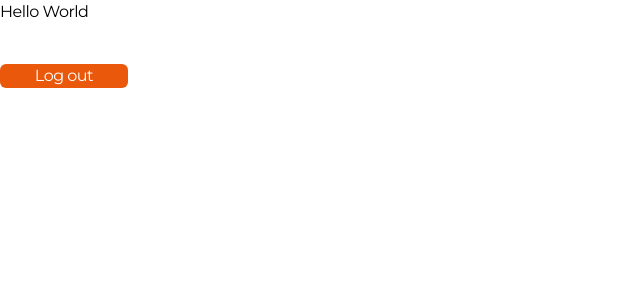
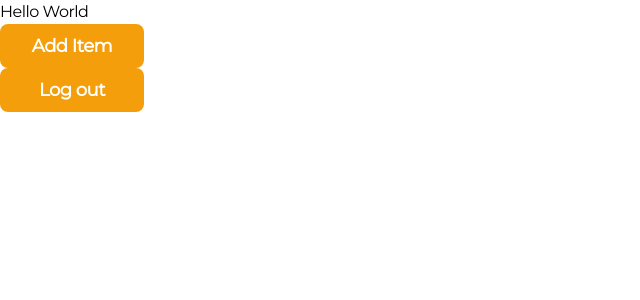
Before and after one commit to vshypivdychgonewfirecom/train-todo-app, a React (Create React App) app: page / in a window 1280 px wide. Shown: the top 300 px of the page, without its empty margins (0-640 px from the left). Built offline with nearby package versions, Linux system fonts and the light colour scheme; sample sign-in values are in the browser's storage.

Commit message:
feat: add "add item" button into dashboard page

```diff
--- /dev/null
+++ b/src/components/CustomButton/index.tsx
@@ -0,0 +1,18 @@
+export default (props: {
+  text: string;
+  onClick: Function;
+  className?: string;
+  disabled?: boolean;
+  id?: string;
+}) => (
+  <button
+    className={`w-full sm:w-36 mb-3 sm:mb-0 py-2 px-5
+  bg-amber-500 text-base sm:text-lg font-bold
+  text-white rounded-lg hover:bg-amber-400 disabled:bg-gray-300 ${props.className}`}
+    id={props.id}
+	disabled={props.disabled}
+	onClick={() => props.onClick()}
+  >
+    {props.text}
+  </button>
+);
--- a/src/pages/Dashboard/index.tsx
+++ b/src/pages/Dashboard/index.tsx
@@ -1,8 +1,13 @@
 import { useEffect } from "react";
 import { useNavigate } from "react-router-dom";
+import CustomButton from "../../components/CustomButton";
 
 export default () => {
   const navigate = useNavigate();
+
+  const addItem = () => {
+    console.log("Add item!")
+  }
 
   useEffect(() => {
     if (
@@ -16,8 +21,11 @@ export default () => {
   return (
     <div className="home-container flex flex-col">
       Hello World
-      <button
-        className="bg-orange-600 text-white w-32 rounded-md mt-10 cursor-pointer hover:bg-orange-400 active:bg-orange-700"
+      <CustomButton
+        onClick={addItem}
+        text="Add Item"
+      />
+      <CustomButton
         onClick={() => {
           if (localStorage.getItem("newfire-train-todo-app-token")) {
             localStorage.setItem("newfire-train-todo-app-token", "");
@@ -26,9 +34,8 @@ export default () => {
           sessionStorage.setItem("newfire-train-todo-app-token", "");
           navigate("../login", { replace: true });
         }}
-      >
-        Log out
-      </button>
+        text="Log out"
+      />
     </div>
   );
 }
--- a/src/pages/Login/index.tsx
+++ b/src/pages/Login/index.tsx
@@ -6,6 +6,7 @@ import { yupResolver } from "@hookform/resolvers/yup";
 import * as yup from "yup";
 import CustomInput from "../../components/CustomInput";
 import CustomCheckbox from "../../components/CustomCheckbox";
+import CustomButton from "../../components/CustomButton";
 import { emailValidation } from "../../utils/validations";
 
 const logo = require("../../resource/images/logo.png");
@@ -112,17 +113,12 @@ export default () => {
         <hr className="w-full my-8 d-none" />
         <div className="w-full justify-center pl-1 sm:w-fit flex flex-col-reverse self-center sm:self-start sm:flex-row items-center">
           <CustomCheckbox label={t("remember_me")} refs={checkboxRef} />
-          <button
-            className={`w-full sm:w-36 mb-3 sm:mb-0 py-2 px-5
-              bg-amber-500 text-base sm:text-lg font-bold
-              text-white rounded-lg hover:bg-amber-400 disabled:bg-gray-300`}
+          <CustomButton
+            text={t("button").toLocaleUpperCase()}
             id="login-submit-button"
-            type="submit"
             disabled={disabled}
             onClick={handleSubmit(onSubmit)}
-          >
-            {t("button").toLocaleUpperCase()}
-          </button>
+          />
         </div>
       </form>
     </div>
```
